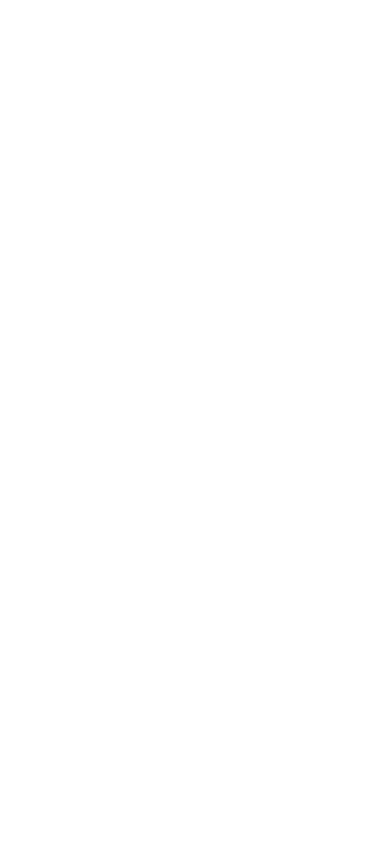
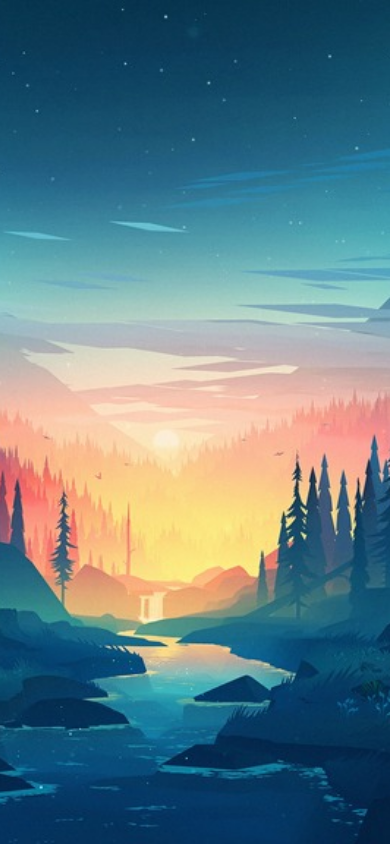
Before and after one commit to js-tasks-ru/htmlcss-20230227_yaroshenkoannette, a website: page 06-lection4/02-background-image/index.html in a window 390 px wide. Drawn offline with Linux system fonts and the light colour scheme.

Commit message:
add task background image

```diff
--- a/06-lection4/02-background-image/background-image.css
+++ b/06-lection4/02-background-image/background-image.css
@@ -0,0 +1,25 @@
+.background{
+    background-position: center;
+    background-repeat: no-repeat;
+    background-size: cover;
+    width: 100vw;
+    height: 100vh;;
+    background-image: url(public/forest_2560.jpg);
+}
+
+@media (max-width: 400px) {
+    .background{
+        background-image: url(public/forest_400.jpg);
+    }
+}
+
+@media (max-width: 768px) {
+    .background{
+        background-image: url(public/forest_768.jpg);
+    }
+}
+@media (max-width: 1024px) {
+    .background{
+        background-image: url(public/forest_1024.jpg);
+    }
+}
--- a/06-lection4/02-background-image/index.html
+++ b/06-lection4/02-background-image/index.html
@@ -1,10 +1,12 @@
 <!DOCTYPE html>
 <html lang="ru">
-    <head>
-        <link rel="stylesheet" href="../../assets/css/main.css">
-        <link rel="stylesheet" href="./background-image.css">
-    </head>
-    <body>
+  <head>
+    <link rel="stylesheet" href="../../assets/css/main.css" />
+    <link rel="stylesheet" href="./background-image.css" />
+  </head>
+  <body>
+    <div class="background">
 
-    </body>
+    </div>
+  </body>
 </html>
```
